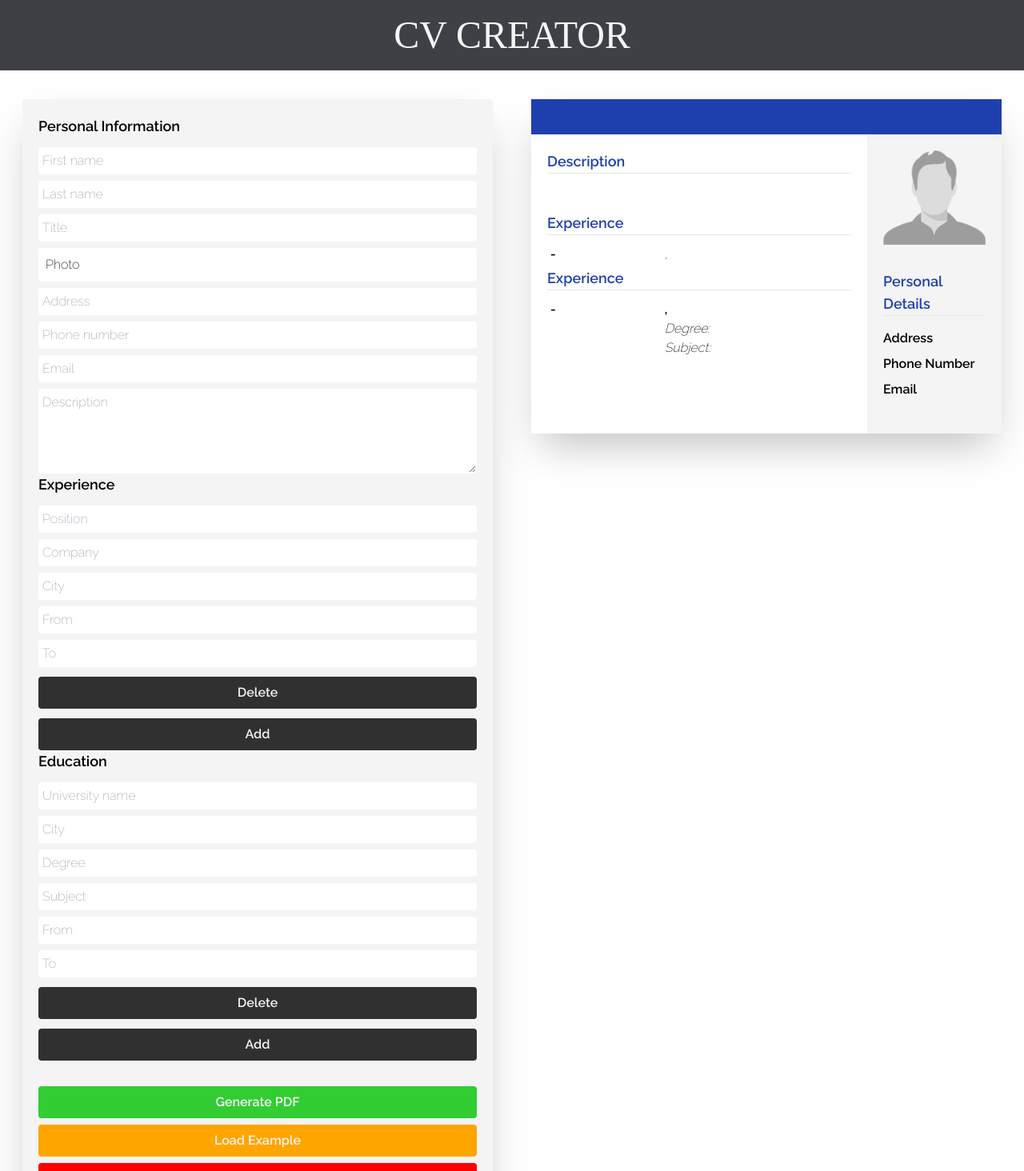
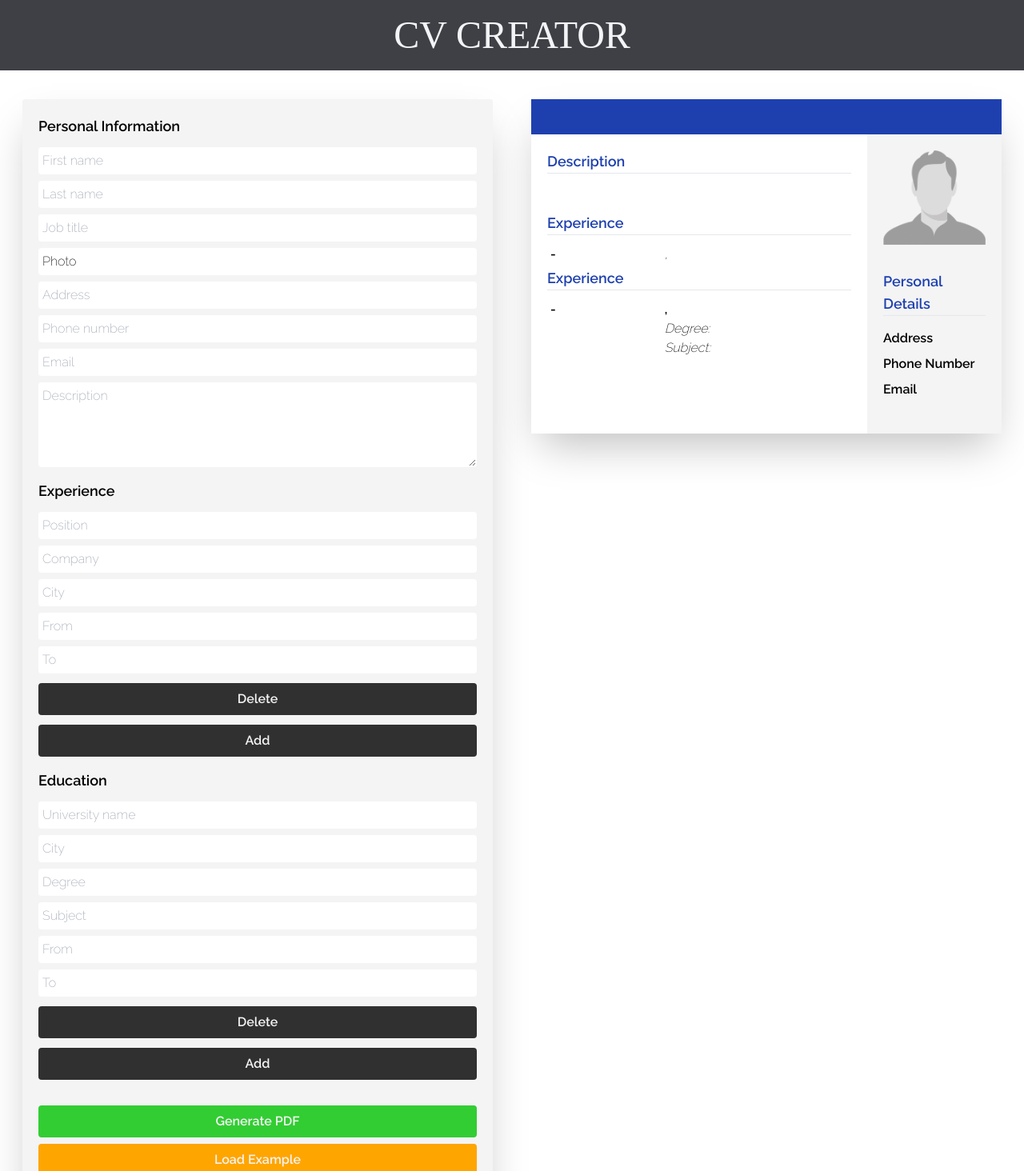
Before and after one commit to shivsgkashyap/cv-app, a React (Vite) app: page / in a window 1280 px wide. Shown: the top 1464 px of the page at 80% size. Built offline with nearby package versions, Linux system fonts and the light colour scheme; a web font is replaced by a local one.

Commit message:
Added semantic HTML

```diff
--- a/src/components/CVForm/Education.jsx
+++ b/src/components/CVForm/Education.jsx
@@ -13,7 +13,7 @@ const Education = ({ education, onChange, onAdd, onDelete, title }) => {
   ));
 
   return (
-    <section className="flex flex-col gap-2">
+    <section className="flex flex-col gap-2 mt-4">
       <h3 className="text-lg font-semibold mb-1">{title}</h3>
       {educationItems}
     </section>
--- a/src/components/CVForm/Experience.jsx
+++ b/src/components/CVForm/Experience.jsx
@@ -13,7 +13,7 @@ const Experience = ({ experience, onChange, onAdd, onDelete, title }) => {
   ));
 
   return (
-    <section className="flex flex-col gap-2">
+    <section className="flex flex-col gap-2 mt-4">
       <h3 className="text-lg font-semibold mb-1">{title}</h3>
       {experienceItems}
     </section>
--- a/src/components/CVForm/Personal.jsx
+++ b/src/components/CVForm/Personal.jsx
@@ -23,7 +23,7 @@ const Personal = ({ personalInfo, onChange, title }) => {
           onChange={(e) => onChange(e)}
           type="text"
           name="title"
-          placeholder="Title"
+          placeholder="Job title"
           value={personalInfo.title}
         />
         <Inputs
--- a/src/components/Utils/Inputs.jsx
+++ b/src/components/Utils/Inputs.jsx
@@ -23,7 +23,7 @@ const Inputs = ({ type, name, placeholder, onChange, value, label }) => {
     );
   } else if (type === "photo") {
     return (
-      <label className="p-2 rounded border border-transparent bg-white active:border-gray-400 outline-none">
+      <label className="p-1 rounded border border-transparent bg-white active:border-gray-400 outline-none">
         <input type="file" onChange={onChange} name={name} className="hidden" />
         {label}
       </label>
```
